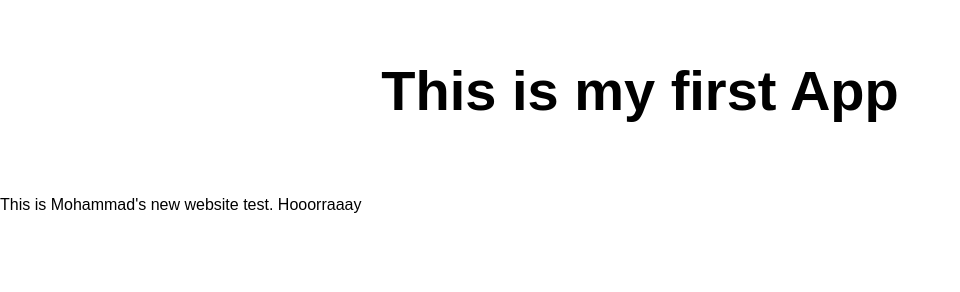
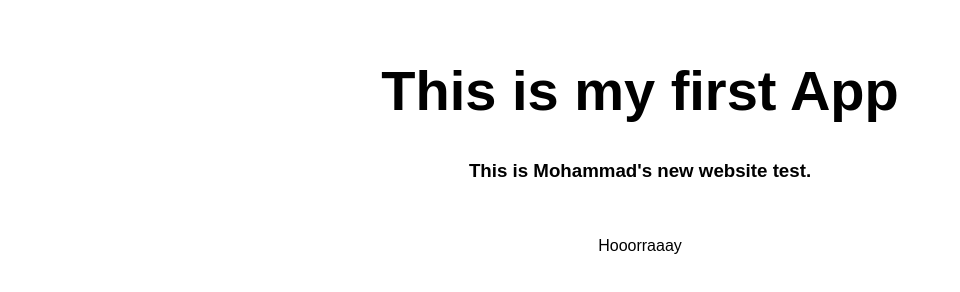
Before and after one commit to smaa8221/my-first-static-web-app, a website: page src/index.html in a window 1280 px wide. Shown: the whole page, without its empty margins (0-960 px from the left). Drawn offline with Linux system fonts and the light colour scheme.

Commit message:
new changes to branch hopefully

```diff
--- a/src/index.html
+++ b/src/index.html
@@ -10,9 +10,10 @@
 
 <body>
   <main>
-    <h1>This is my first App</h1>
+    <h1 style="text-align: center;">This is my first App</h1>
+    <h3 style="text-align: center;">This is Mohammad's new website test.</h3>
   </main>
-  <p>This is Mohammad's new website test.  Hooorraaay</p>
+  <p style="text-align: center;">Hooorraaay</p>
 </body>
 
 </html>
```
Also changed, not shown: .github/workflows/azure-static-web-apps-agreeable-ground-06660421e.yml.
